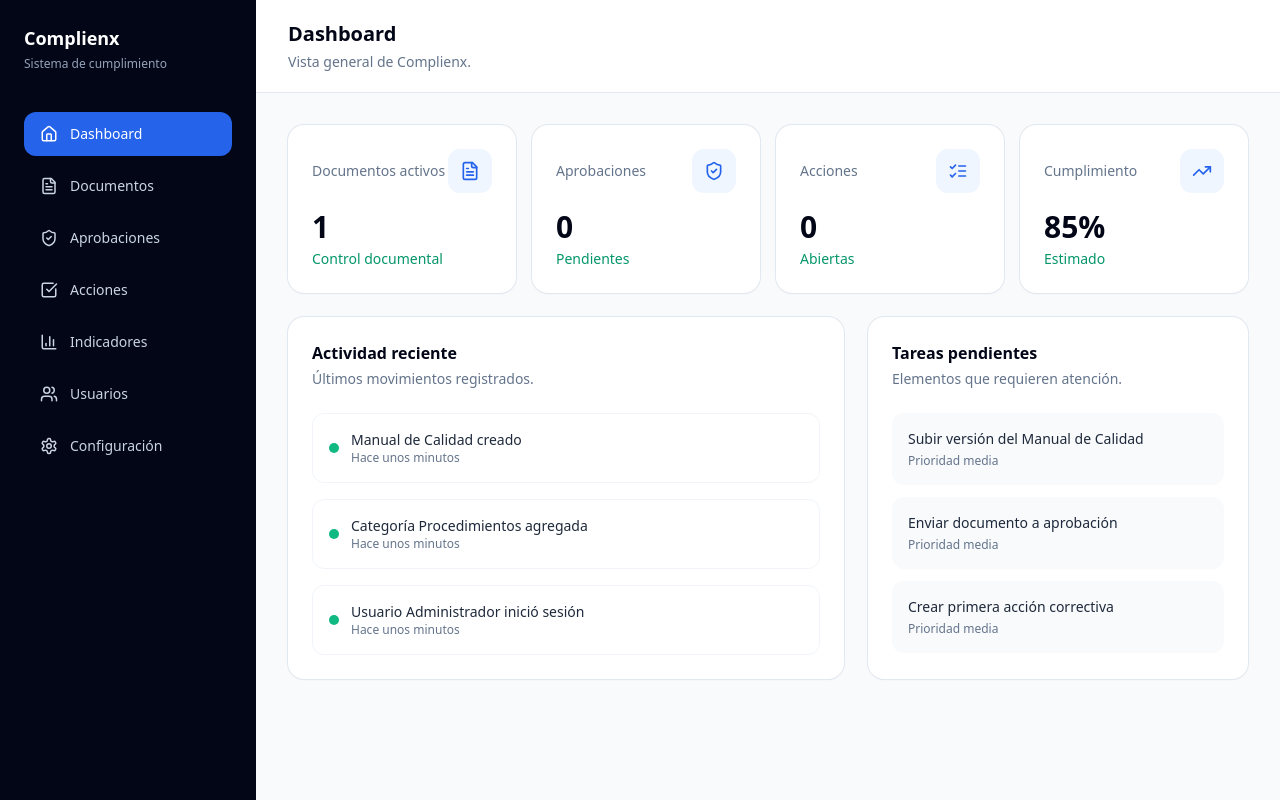
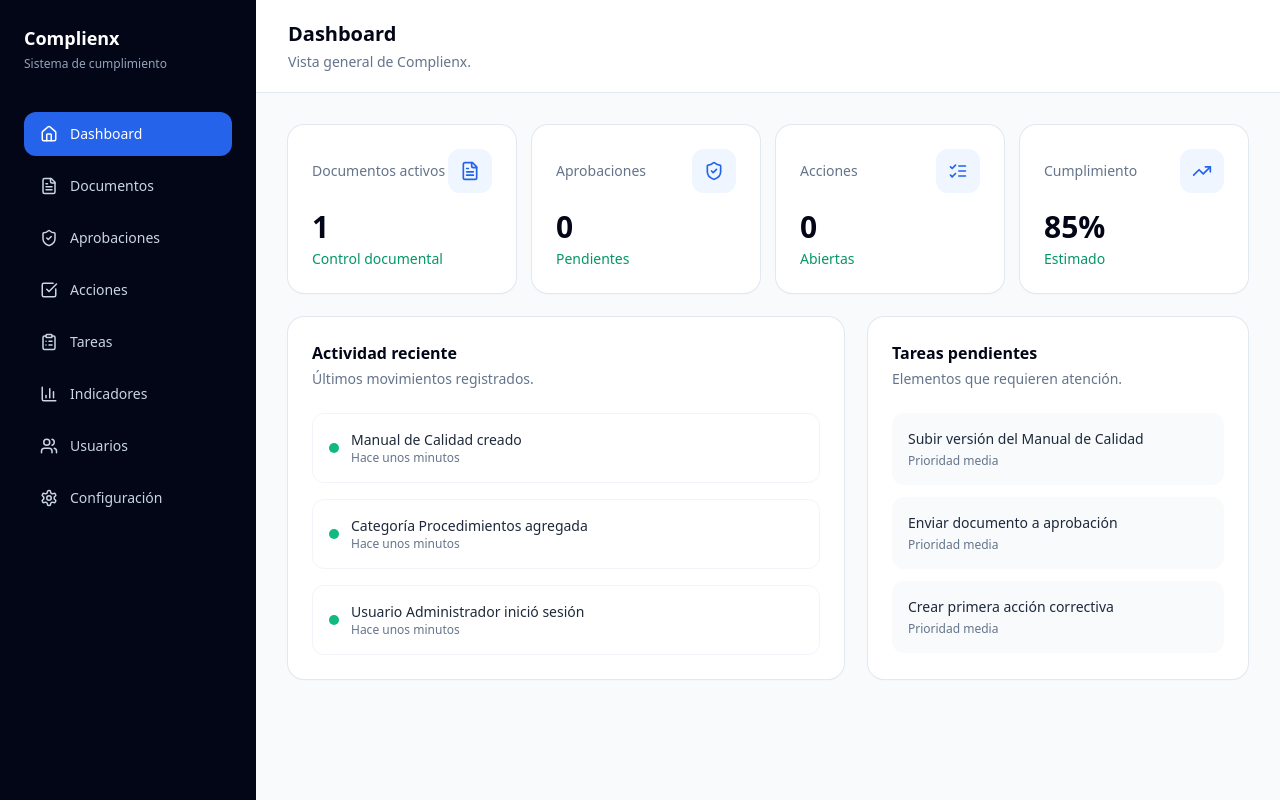
Before and after one commit to Poiuh547/complienx, a Next.js app in the folder frontend/: page /dashboard in a window 1280 px wide. Built offline with nearby package versions, Linux system fonts and the light colour scheme.

Commit message:
frontend: add tasks to sidebar

```diff
--- a/frontend/src/components/app-shell.tsx
+++ b/frontend/src/components/app-shell.tsx
@@ -1,13 +1,14 @@
 "use client";
 
 import { usePathname } from "next/navigation";
-import { BarChart3, CheckSquare, FileText, Home, Settings, ShieldCheck, Users } from "lucide-react";
+import { BarChart3, CheckSquare, ClipboardList, FileText, Home, Settings, ShieldCheck, Users } from "lucide-react";
 
 const navigation = [
   { label: "Dashboard", href: "/dashboard", icon: Home },
   { label: "Documentos", href: "/documents", icon: FileText },
   { label: "Aprobaciones", href: "/approvals", icon: ShieldCheck },
   { label: "Acciones", href: "/actions", icon: CheckSquare },
+  { label: "Tareas", href: "/tasks", icon: ClipboardList },
   { label: "Indicadores", href: "/indicators", icon: BarChart3 },
   { label: "Usuarios", href: "/users", icon: Users },
   { label: "Configuración", href: "/settings", icon: Settings }
```
